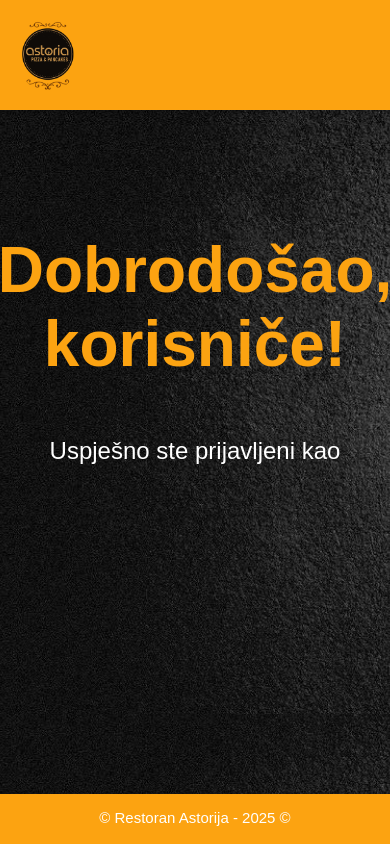
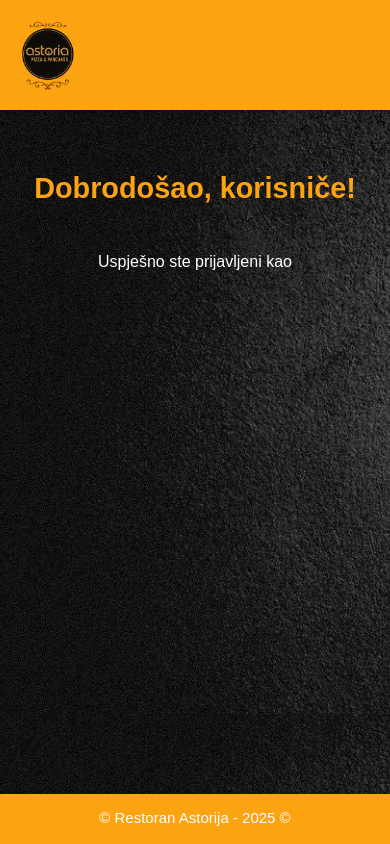
Before and after one commit to kemalbeganovic24/Restoran-Astoria, a React (Create React App) app: page /welcome in a window 390 px wide. Built offline with nearby package versions, Linux system fonts and the light colour scheme.

Commit message:
Update welcome.css

```diff
--- a/src/assets/styles/welcome.css
+++ b/src/assets/styles/welcome.css
@@ -13,3 +13,24 @@ p {
     text-align: center;
     font-size: 1.5rem;
 }
+
+@media (max-width: 768px) {
+    h2 {
+        font-size: 2.5rem;
+    }
+    p {
+        font-size: 1.2rem;
+    }
+}
+
+@media (max-width: 480px) {
+    .content1 {
+        margin-top: 3rem;
+    }
+    h2 {
+        font-size: 1.8rem;
+    }
+    p {
+        font-size: 1rem;
+    }
+}
```
